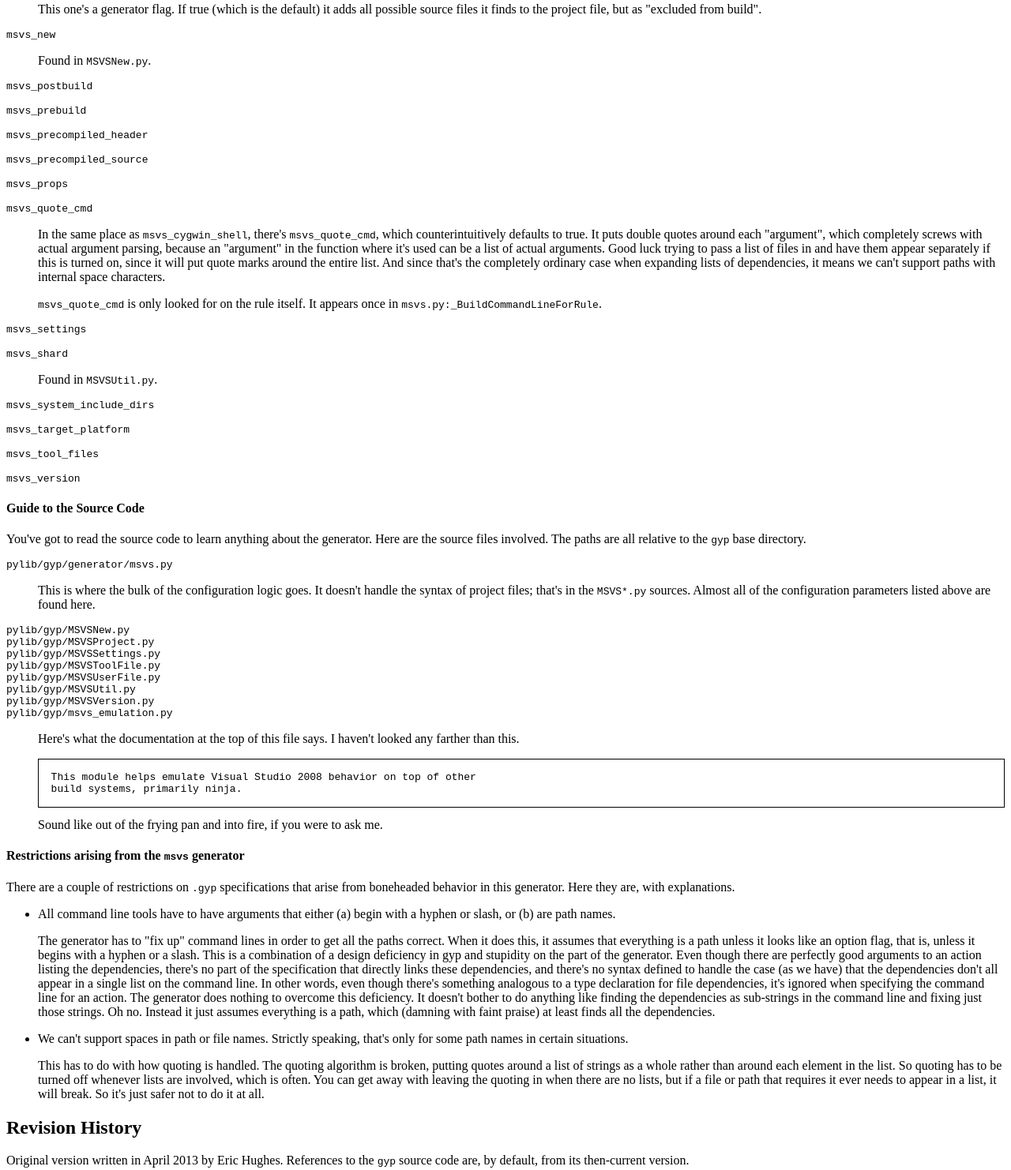
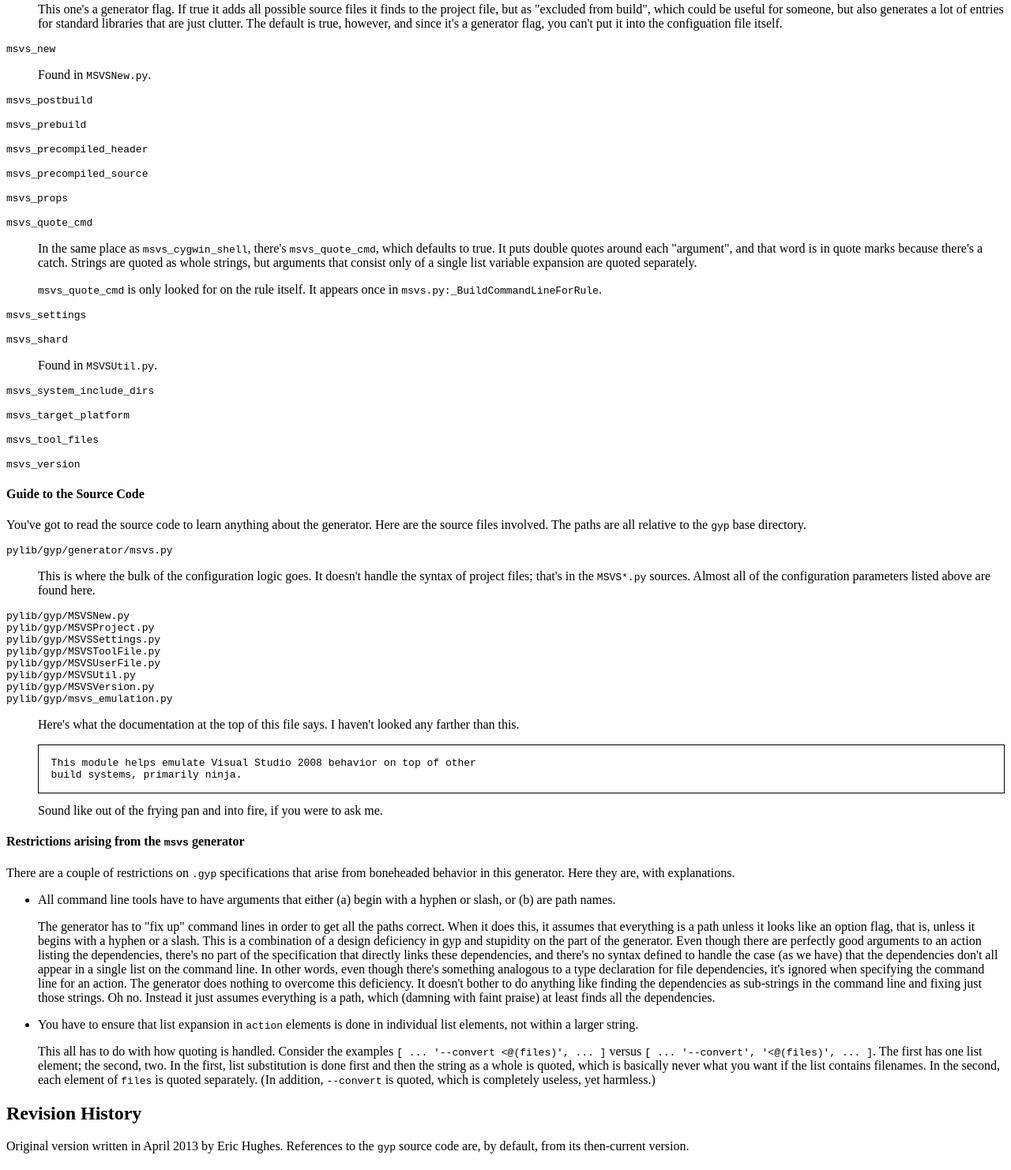
Before and after one commit to adblockplus/libadblockplus, a plain HTML site: page gyp.html in a window 1280 px wide. Shown: the part 2326-3808 px from the top of the page at 79% size. Drawn offline with Linux system fonts and the light colour scheme.

Commit message:
More gyp documentation

```diff
--- a/gyp.html
+++ b/gyp.html
@@ -273,8 +273,9 @@
             <dt><tt>msvs_list_excluded_files</tt></dt>
             <dd><p>
                 This one's a generator flag.
-                If true (which is the default) it adds all possible source files it finds to the project file,
-                    but as "excluded from build".
+                If true it adds all possible source files it finds to the project file, but as "excluded from build",
+                    which could be useful for someone, but also generates a lot of entries for standard libraries that are just clutter.
+                The default is true, however, and since it's a generator flag, you can't put it into the configuation file itself.
             </p></dd>
 
             <dt><tt>msvs_new</tt></dt>
@@ -318,13 +319,11 @@
             <dd>
                 <p>
                     In the same place as <tt>msvs_cygwin_shell</tt>, there's <tt>msvs_quote_cmd</tt>,
-                        which counterintuitively defaults to true.
-                    It puts double quotes around each "argument", which completely screws with actual argument parsing,
-                        because an "argument" in the function where it's used can be a list of actual arguments.
-                    Good luck trying to pass a list of files in and have them appear separately if this is turned on,
-                        since it will put quote marks around the entire list.
-                    And since that's the completely ordinary case when expanding lists of dependencies,
-                        it means we can't support paths with internal space characters.
+                        which defaults to true.
+                    It puts double quotes around each "argument",
+                        and that word is in quote marks because there's a catch.
+                    Strings are quoted as whole strings,
+                        but arguments that consist only of a single list variable expansion are quoted separately.
                 </p><p>
                     <tt>msvs_quote_cmd</tt> is only looked for on the rule itself.
                     It appears once in <tt>msvs.py:_BuildCommandLineForRule</tt>.
@@ -458,16 +457,16 @@
                 Instead it just assumes everything is a path, which (damning with faint praise) at least finds all the dependencies.
             </p>
             <li>
-                We can't support spaces in path or file names.
-                Strictly speaking, that's only for some path names in certain situations.
+                You have to ensure that list expansion in <tt>action</tt> elements is done in individual list elements, not within a larger string.
             </li>
             <p>
-                This has to do with how quoting is handled.
-                The quoting algorithm is broken, putting quotes around a list of strings as a whole rather than around each element in the list.
-                So quoting has to be turned off whenever lists are involved, which is often.
-                You can get away with leaving the quoting in when there are no lists,
-                    but if a file or path that requires it ever needs to appear in a list, it will break.
-                So it's just safer not to do it at all.
+                This all has to do with how quoting is handled.
+                Consider the examples <tt>[ ... '--convert <@(files)', ... ]</tt> versus <tt>[ ... '--convert', '<@(files)', ... ]</tt>.
+                The first has one list element; the second, two.
+                In the first, list substitution is done first and then the string as a whole is quoted,
+                    which is basically never what you want if the list contains filenames.
+                In the second, each element of <tt>files</tt> is quoted separately.
+                (In addition, <tt>--convert</tt> is quoted, which is completely useless, yet harmless.)
             </p>
         </ul>
 
```
